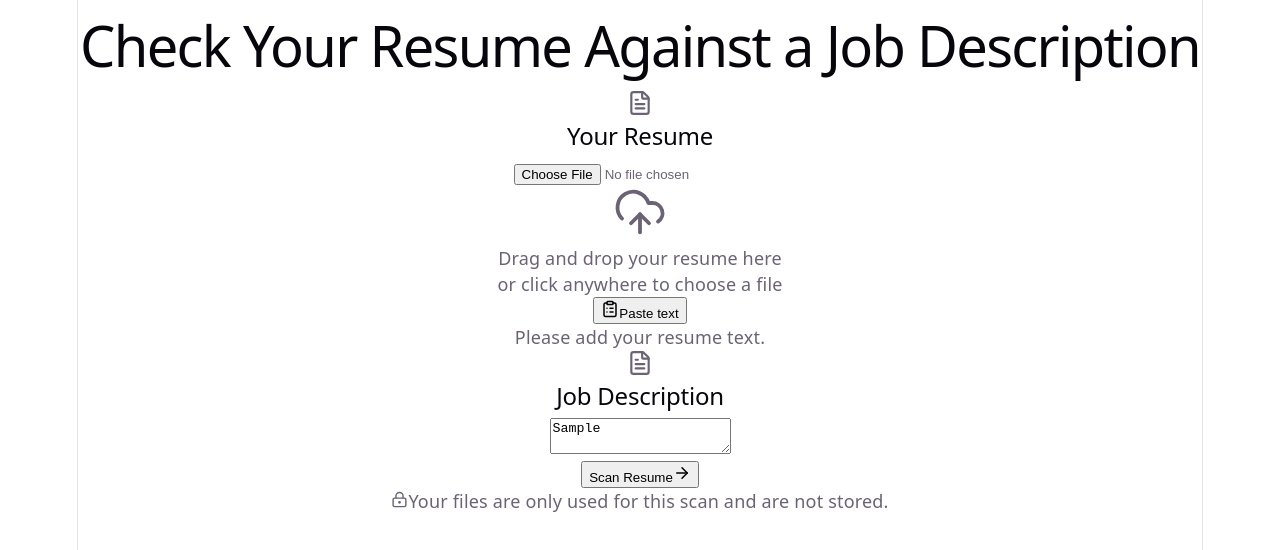
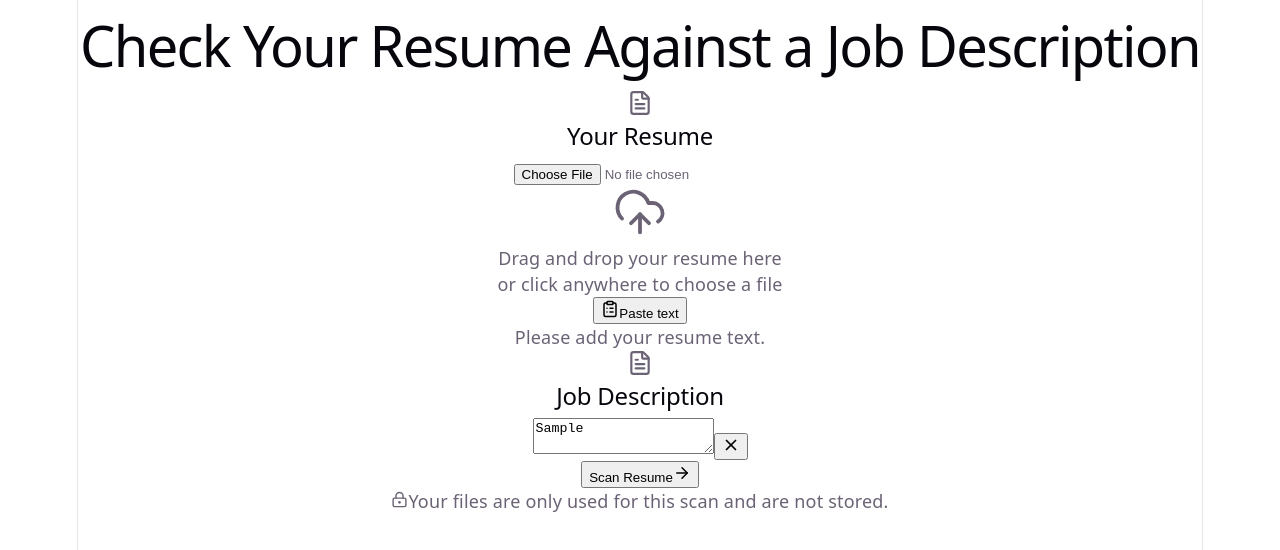
Before and after one commit to arifuzzaman-tanin/ats-web, a React (Vite) app: page / in a window 1280 px wide. Both pictures are taken after typing "Sample" into the empty fields and a click on the button "Scan Resume". Shown: the top 550 px of the page. Built offline with nearby package versions, Linux system fonts and the light colour scheme; no server answers; the HTML template or start-up script is replaced by a standard one.

Commit message:
feat: add clear functionality for resume and job description inputs

```diff
--- a/src/features/resume-scanner/components/JobDescriptionInput.tsx
+++ b/src/features/resume-scanner/components/JobDescriptionInput.tsx
@@ -1,4 +1,4 @@
-import { FileText } from 'lucide-react'
+import { FileText, X } from 'lucide-react'
 import { useResumeStore } from '../../../store/resumeStore'
 
 interface JobDescriptionInputProps {
@@ -17,6 +17,7 @@ export function JobDescriptionInput({ error }: JobDescriptionInputProps) {
         </span>
         <h2 id="job-description-title">Job Description</h2>
       </div>
+      <div className="resume-textarea-shell">
         <textarea
           className="resume-textarea resume-textarea--job"
           value={jobDescription}
@@ -24,6 +25,17 @@ export function JobDescriptionInput({ error }: JobDescriptionInputProps) {
           placeholder="Paste the job description here..."
           aria-label="Job description"
         />
+        {jobDescription ? (
+          <button
+            type="button"
+            className="resume-textarea__clear"
+            aria-label="Clear job description"
+            onClick={() => setJobDescription('')}
+          >
+            <X size={18} strokeWidth={2.3} aria-hidden="true" />
+          </button>
+        ) : null}
+      </div>
       {error ? <p className="field-error">{error}</p> : null}
     </section>
   )
--- a/src/features/resume-scanner/components/ResumeTextInput.tsx
+++ b/src/features/resume-scanner/components/ResumeTextInput.tsx
@@ -1,3 +1,5 @@
+import { X } from 'lucide-react'
+
 interface ResumeTextInputProps {
   value: string
   onChange: (value: string) => void
@@ -5,6 +7,7 @@ interface ResumeTextInputProps {
 
 export function ResumeTextInput({ value, onChange }: ResumeTextInputProps) {
   return (
+    <>
       <textarea
         className="resume-textarea resume-textarea--resume"
         value={value}
@@ -12,5 +15,16 @@ export function ResumeTextInput({ value, onChange }: ResumeTextInputProps) {
         placeholder="Paste your resume text here..."
         aria-label="Resume text"
       />
+      {value ? (
+        <button
+          type="button"
+          className="resume-textarea__clear"
+          aria-label="Clear resume text"
+          onClick={() => onChange('')}
+        >
+          <X size={18} strokeWidth={2.3} aria-hidden="true" />
+        </button>
+      ) : null}
+    </>
   )
 }
--- a/src/styles/pages/_scanner.scss
+++ b/src/styles/pages/_scanner.scss
@@ -80,6 +80,10 @@
 }
 
 .resume-input-shell {
+  position: relative;
+}
+
+.resume-textarea-shell {
   position: relative;
 }
 
@@ -239,7 +243,7 @@
 
 .resume-textarea {
   resize: none;
-  padding: 1.8rem 1.65rem;
+  padding: 1.8rem 4.5rem 1.8rem 1.65rem;
   color: $color-text;
   font-size: 1rem;
   line-height: 1.5;
@@ -251,6 +255,33 @@
 
   &--job {
     min-height: 455px;
+  }
+
+  &__clear {
+    position: absolute;
+    top: 1rem;
+    right: 1rem;
+    width: 36px;
+    height: 36px;
+    border: 1px solid rgba(8, 119, 242, 0.18);
+    border-radius: 999px;
+    background: #fff;
+    color: $color-primary;
+    display: inline-grid;
+    place-items: center;
+    cursor: pointer;
+    transition:
+      border-color 0.16s ease,
+      color 0.16s ease,
+      box-shadow 0.16s ease;
+
+    &:hover,
+    &:focus-visible {
+      border-color: rgba(255, 31, 36, 0.26);
+      color: $color-error;
+      box-shadow: 0 0 0 4px rgba(255, 31, 36, 0.1);
+      outline: none;
+    }
   }
 }
 
@@ -739,6 +770,12 @@
     display: flex;
   }
 
+  .resume-textarea-shell {
+    flex: 1 1 auto;
+    min-height: 0;
+    display: flex;
+  }
+
   .resume-upload,
   .resume-textarea {
     min-height: 0;
```
Also changed, not shown: 1 other file (tests, documents, lock files or other folders). Lines whose indentation alone changed are shown as unchanged.
